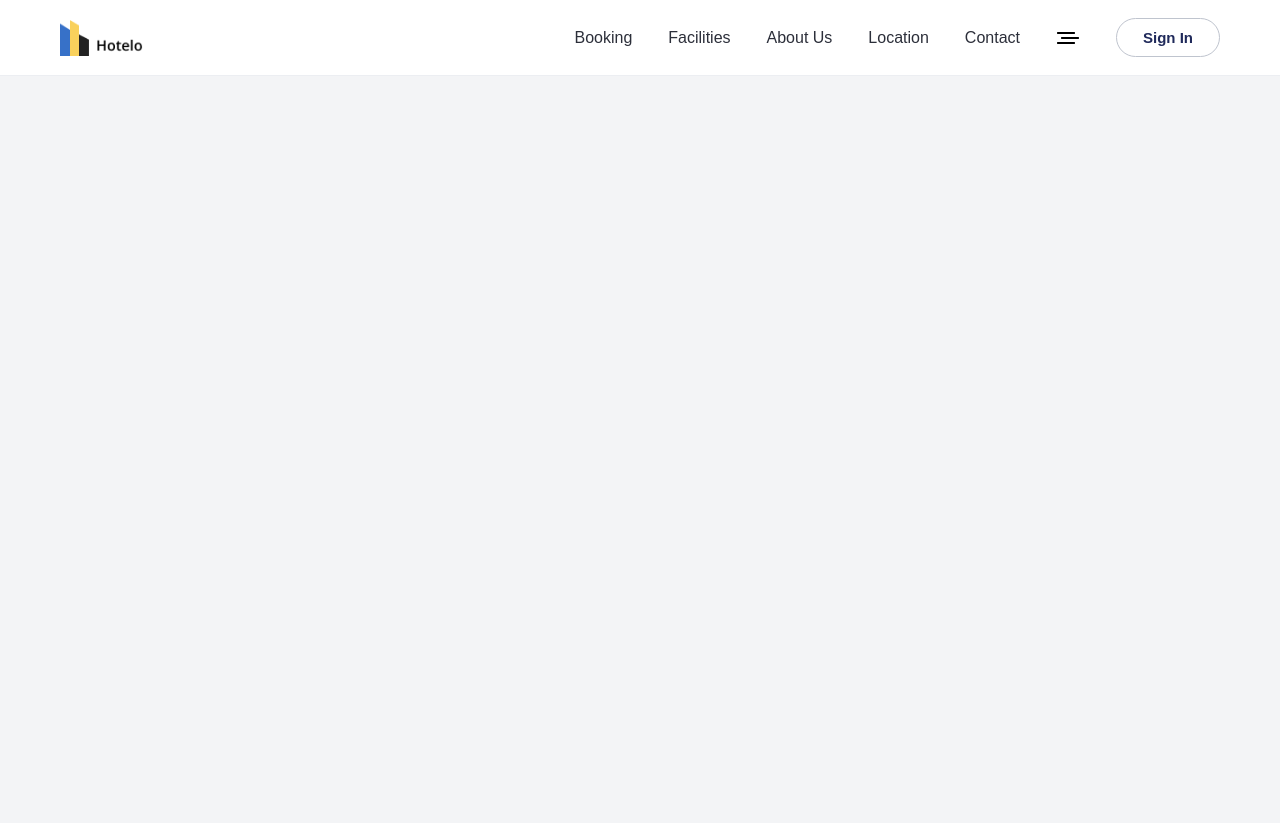
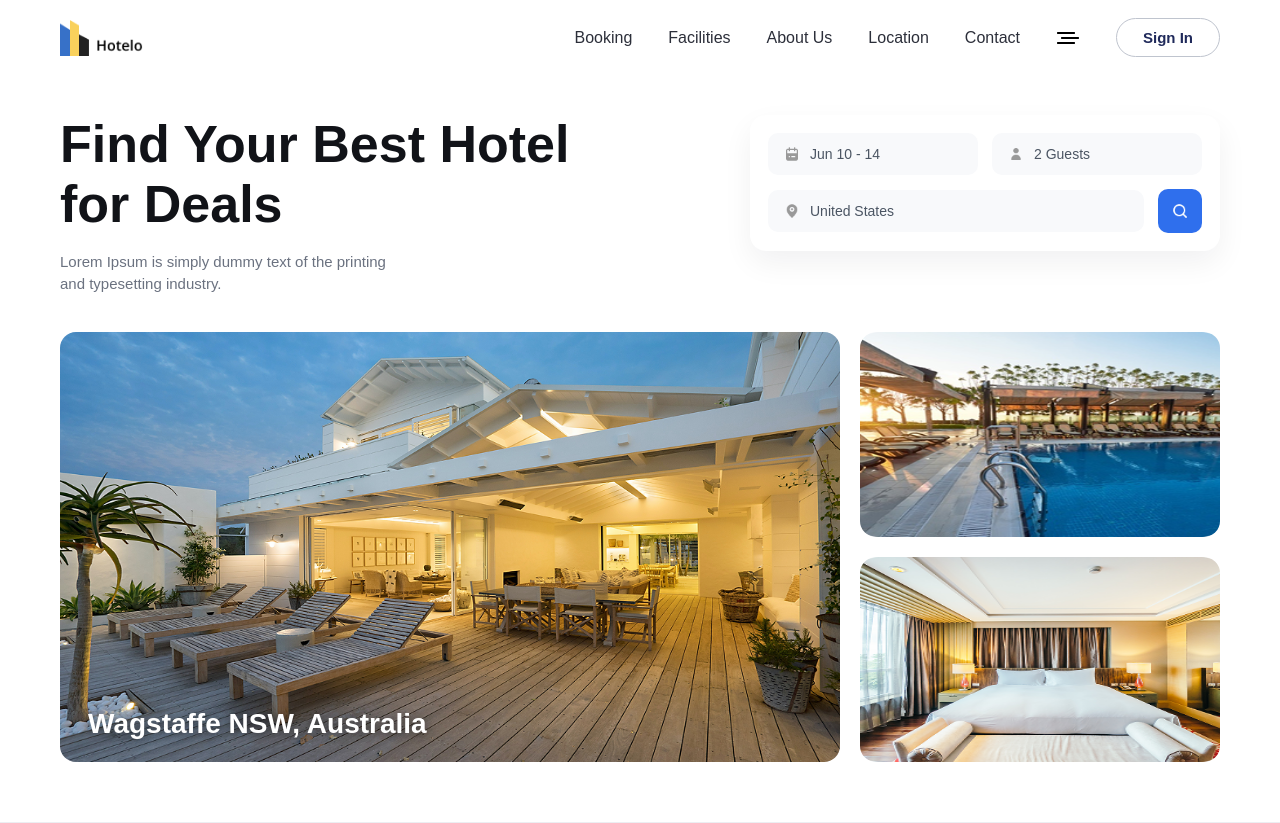
Before and after one commit to ismomir/akobir-2, a plain HTML site: page index.html in a window 1280 px wide. Before the commit the page ends 800 px from the top, so only its background shows below. Drawn offline with Linux system fonts and the light colour scheme.

Commit message:
vtoroi div

```diff
--- a/index.html
+++ b/index.html
@@ -30,6 +30,59 @@
                 <p class="sign-in-btn">Sign In</p>
         </div>
     </div>
+    <!-- +++++++++++++++++++++++++++++++ -->
+
+    <div class="hero-section">
+        <!-- Верхняя часть: заголовок слева и поиск справа -->
+        <div class="hero-top">
+            <div class="hero-text">
+                <h1>Find Your Best Hotel<br>for Deals</h1>
+                <p class="hero-desc">
+                    Lorem Ipsum is simply dummy text of the printing<br>
+                    and typesetting industry.
+                </p>
+            </div>
+
+            <!-- Панель поиска -->
+            <div class="search-box">
+                <div class="search-row">
+                    <div class="search-field">
+                        <img src="calendar 1.png" alt="Calendar" class="field-icon">
+                        <span>Jun 10 - 14</span>
+                    </div>
+                    <div class="search-field">
+                        <img src="person 1.png" alt="Guests" class="field-icon">
+                        <span>2 Guests</span>
+                    </div>
+                </div>
+
+                <div class="search-row search-bottom-row">
+                    <div class="search-location">
+                        <img src="pin 1.png" alt="Location" class="field-icon">
+                        <span>United States</span>
+                    </div>
+                    <div class="search-btn">
+                        <img src="search-outline 1.png" alt="Search" class="search-icon">
+                    </div>
+                </div>
+            </div>
+        </div>
+
+        <!-- Нижняя часть: галерея фотографий -->
+        <div class="gallery-grid">
+            <!-- Большая картинка слева с подписью -->
+            <div class="gallery-main">
+                <img src="dacha.png" alt="Wagstaffe NSW, Australia" class="img-main">
+                <p class="gallery-caption">Wagstaffe NSW, Australia</p>
+            </div>
+
+            <!-- Две картинки справа друг под другом -->
+            <div class="gallery-side">
+                <img src="dacha2.png" alt="Pool area" class="img-side">
+                <img src="dacha3.png" alt="Hotel room" class="img-side">
+            </div>
+        </div>
+    </div>
 
 </body>
 </html>
--- a/style.css
+++ b/style.css
@@ -49,7 +49,7 @@ body {
     font-size: 16px;
 }
 
-/* Иконка меню (три горизонтальные линии) */
+/* Иконка меню  */
 .burger-btn {
     display: inline-flex;
     flex-direction: column;
@@ -80,3 +80,142 @@ body {
     font-weight: bold;
     background-color: #ffffff;
 }
+/* +++++++++++++++++++++++++++++++++++ */
+/* Второй блок: поиск и галерея */
+.hero-section {
+    max-width: 1240px;
+    margin: 0 auto;
+    padding: 40px 40px 60px;
+}
+
+.hero-top {
+    display: flex;
+    justify-content: space-between;
+    align-items: flex-start;
+    gap: 40px;
+    margin-bottom: 36px;
+}
+
+.hero-text h1 {
+    font-size: 52px;
+    line-height: 1.15;
+    color: #111318;
+    font-weight: bold;
+    margin-bottom: 16px;
+}
+
+.hero-desc {
+    font-size: 15px;
+    line-height: 1.5;
+    color: #6b7280;
+}
+
+/* Панель поиска */
+.search-box {
+    background-color: #ffffff;
+    border-radius: 16px;
+    padding: 18px;
+    width: 470px;
+    box-shadow: 0 12px 30px rgba(17, 24, 39, 0.06);
+}
+
+.search-row {
+    display: flex;
+    gap: 14px;
+}
+
+.search-field {
+    flex: 1;
+    background-color: #f8f9fb;
+    border-radius: 10px;
+    padding: 13px 16px;
+    font-size: 14px;
+    color: #4b5563;
+    display: flex;
+    align-items: center;
+    gap: 10px;
+}
+
+.search-bottom-row {
+    margin-top: 14px;
+    align-items: center;
+}
+
+.search-location {
+    flex: 1;
+    background-color: #f8f9fb;
+    border-radius: 10px;
+    padding: 13px 16px;
+    font-size: 14px;
+    color: #4b5563;
+    display: flex;
+    align-items: center;
+    gap: 10px;
+}
+
+.field-icon {
+    width: 16px;
+    height: 16px;
+    display: block;
+}
+
+.search-btn {
+    width: 44px;
+    height: 44px;
+    background-color: #2f6fed;
+    border-radius: 10px;
+    display: flex;
+    align-items: center;
+    justify-content: center;
+
+}
+
+
+
+.search-icon {
+    width: 18px;
+    height: 18px;
+    display: block;
+}
+
+/* Галерея фотографий */
+.gallery-grid {
+    display: flex;
+    gap: 20px;
+}
+
+.gallery-main {
+    position: relative;
+    width: 780px;
+    height: 430px;
+}
+
+.img-main {
+    width: 780px;
+    height: 430px;
+    border-radius: 16px;
+    display: block;
+}
+
+.gallery-caption {
+    position: absolute;
+    left: 28px;
+    bottom: 22px;
+    color: #ffffff;
+    font-size: 28px;
+    font-weight: bold;
+    text-shadow: 0 2px 10px rgba(0, 0, 0, 0.45);
+}
+
+.gallery-side {
+    display: flex;
+    flex-direction: column;
+    gap: 20px;
+}
+
+.img-side {
+    width: 360px;
+    height: 205px;
+    border-radius: 16px;
+    display: block;
+}
```
Also changed, not shown: calendar 1.png (added), person 1.png (added), pin 1.png (added), search-outline 1.png (added), 1 other file.
